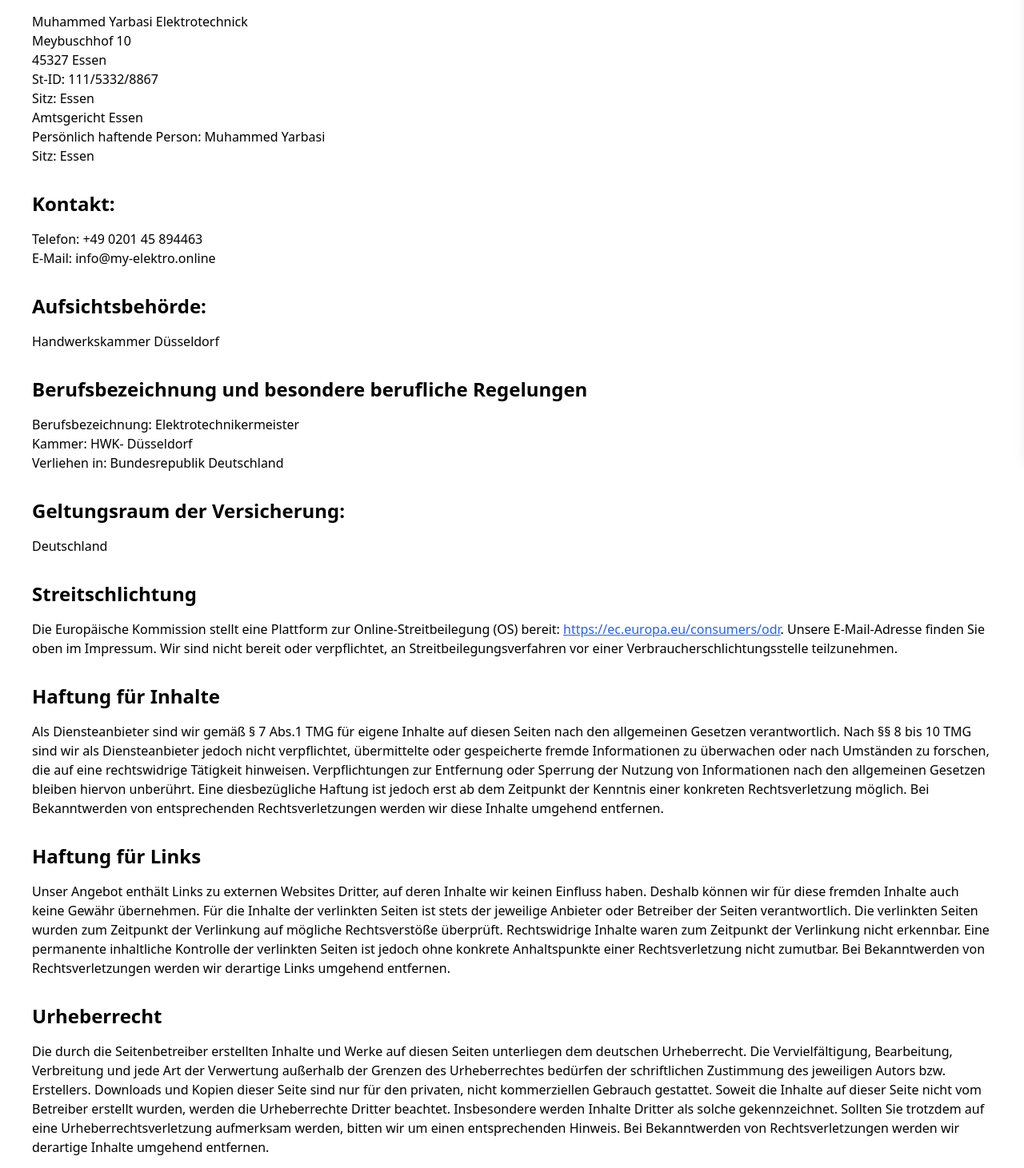
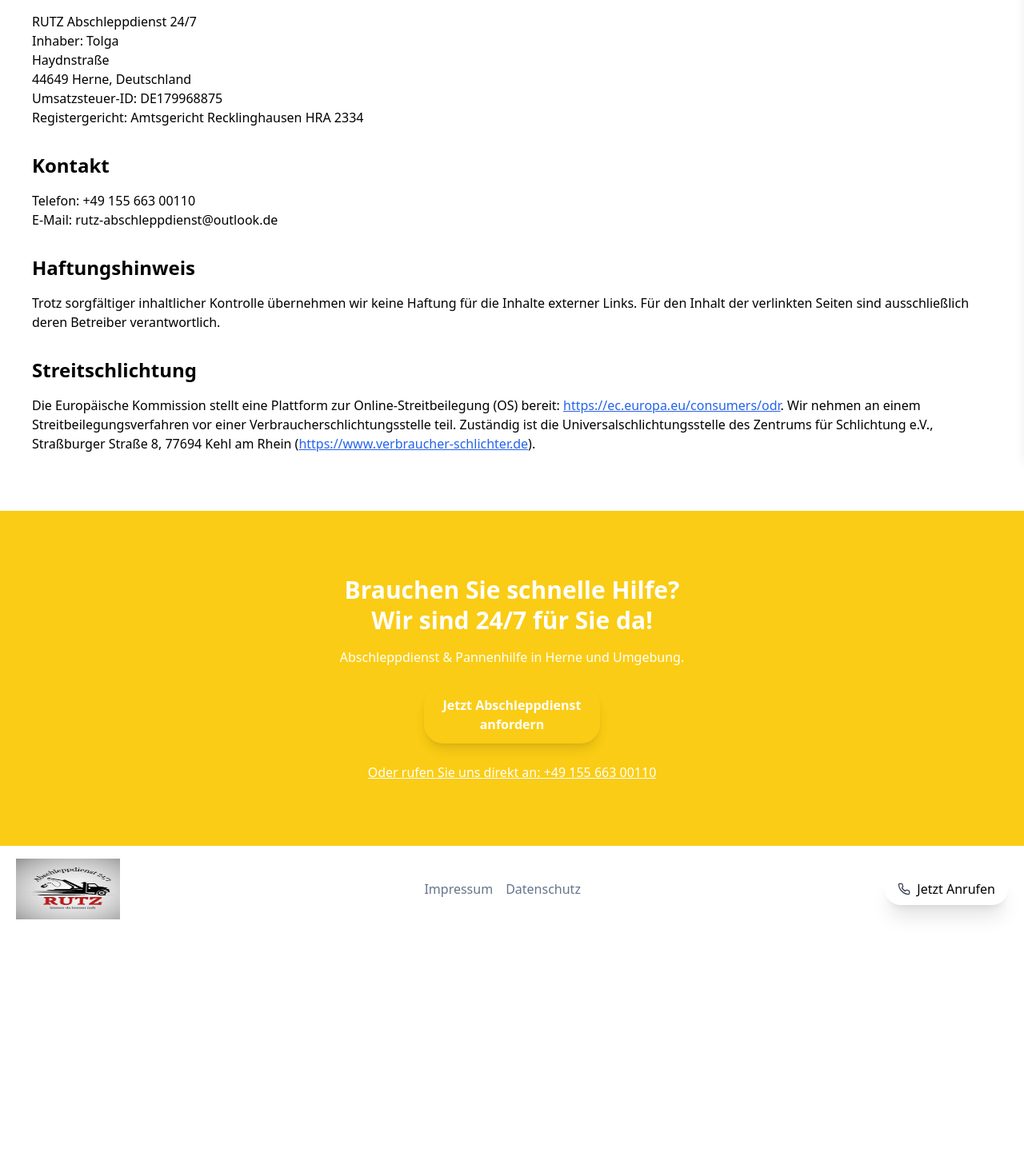
Before and after one commit to MehmetKaldirim/rutz-abschlepp-dienst, a React (Vite) app in the folder client/: page /impressum in a window 1280 px wide. Shown: the part 229-1690 px from the top of the page at 80% size. After the commit the page ends 1395 px from the top, so only its background shows below. Built offline with nearby package versions, Linux system fonts and the light colour scheme.

Commit message:
CTA Düzenlendi

```diff
--- a/client/src/components/CTA.jsx
+++ b/client/src/components/CTA.jsx
@@ -6,16 +6,27 @@
     <div className="bg-yellow-400 py-20 flex items-center justify-center">
       <div className="text-center max-w-md mx-auto">
         {/* Heading */}
-        <h2 className="text-white text-3xl font-bold leading-tight mb-6">
-          Erzählen Sie uns von <br /> Ihren Plänen
+        <h2 className="text-white text-3xl font-bold leading-tight mb-4">
+          Brauchen Sie schnelle Hilfe? <br /> Wir sind 24/7 für Sie da!
         </h2>
+        <p className="text-white mb-6">
+          Abschleppdienst & Pannenhilfe in Herne und Umgebung.
+        </p>
 
         {/* Button */}
         <Link to="/kontakt">
           <button className="bg-yellow-400 text-white font-semibold text-base py-3 px-6 rounded-3xl shadow-lg transition-colors duration-300 hover:bg-white hover:text-yellow-400">
-            Kostenloser Kostenvoranschlag <br /> anfordern
+            Jetzt Abschleppdienst <br /> anfordern
           </button>
         </Link>
+
+        {/* Alternatif olarak telefonla hızlı arama butonu */}
+        <a
+          href="tel:+4915566300110"
+          className="mt-6 inline-block text-white underline"
+        >
+          Oder rufen Sie uns direkt an: +49 155 663 00110
+        </a>
       </div>
     </div>
   );
--- a/client/src/components/Footer.jsx
+++ b/client/src/components/Footer.jsx
@@ -38,7 +38,7 @@
         <img
           src={logo}
           alt="Logo"
-          className="mx-auto md:mx-0 w-[180px] h-[76px] object-fill"
+          className="mx-auto md:mx-0 w-[130px] h-[76px] object-fill"
         />
       </div>
 
--- a/client/src/pages/Impressum.jsx
+++ b/client/src/pages/Impressum.jsx
@@ -7,41 +7,27 @@
 
       <section className="mb-8">
         <h2 className="text-2xl font-semibold mb-4">Angaben gemäß § 5 TMG</h2>
-        <p>Muhammed Yarbasi Elektrotechnick</p>
-        <p>Meybuschhof 10</p>
-        <p>45327 Essen</p>
-        <p>St-ID: 111/5332/8867</p>
-        <p>Sitz: Essen</p>
-        <p>Amtsgericht Essen</p>
-        <p>Persönlich haftende Person: Muhammed Yarbasi</p>
-        <p>Sitz: Essen</p>
+        <p>RUTZ Abschleppdienst 24/7</p>
+        <p>Inhaber: Tolga</p>
+        <p>Haydnstraße</p>
+        <p>44649 Herne, Deutschland</p>
+        <p>Umsatzsteuer-ID: DE179968875</p>
+        <p>Registergericht: Amtsgericht Recklinghausen HRA 2334</p>
       </section>
 
       <section className="mb-8">
-        <h2 className="text-2xl font-semibold mb-4">Kontakt:</h2>
-        <p>Telefon: +49 0201 45 894463</p>
-        <p>E-Mail: info@my-elektro.online</p>
+        <h2 className="text-2xl font-semibold mb-4">Kontakt</h2>
+        <p>Telefon: +49 155 663 00110</p>
+        <p>E-Mail: rutz-abschleppdienst@outlook.de</p>
       </section>
 
       <section className="mb-8">
-        <h2 className="text-2xl font-semibold mb-4">Aufsichtsbehörde:</h2>
-        <p>Handwerkskammer Düsseldorf</p>
-      </section>
-
-      <section className="mb-8">
-        <h2 className="text-2xl font-semibold mb-4">
-          Berufsbezeichnung und besondere berufliche Regelungen
-        </h2>
-        <p>Berufsbezeichnung: Elektrotechnikermeister</p>
-        <p>Kammer: HWK- Düsseldorf</p>
-        <p>Verliehen in: Bundesrepublik Deutschland</p>
-      </section>
-
-      <section className="mb-8">
-        <h2 className="text-2xl font-semibold mb-4">
-          Geltungsraum der Versicherung:
-        </h2>
-        <p>Deutschland</p>
+        <h2 className="text-2xl font-semibold mb-4">Haftungshinweis</h2>
+        <p>
+          Trotz sorgfältiger inhaltlicher Kontrolle übernehmen wir keine Haftung
+          für die Inhalte externer Links. Für den Inhalt der verlinkten Seiten
+          sind ausschließlich deren Betreiber verantwortlich.
+        </p>
       </section>
 
       <section className="mb-8">
@@ -52,64 +38,24 @@
           <a
             href="https://ec.europa.eu/consumers/odr"
             className="text-blue-600 underline"
+            target="_blank"
+            rel="noopener noreferrer"
           >
             https://ec.europa.eu/consumers/odr
           </a>
-          . Unsere E-Mail-Adresse finden Sie oben im Impressum. Wir sind nicht
-          bereit oder verpflichtet, an Streitbeilegungsverfahren vor einer
-          Verbraucherschlichtungsstelle teilzunehmen.
-        </p>
-      </section>
-
-      <section className="mb-8">
-        <h2 className="text-2xl font-semibold mb-4">Haftung für Inhalte</h2>
-        <p>
-          Als Diensteanbieter sind wir gemäß § 7 Abs.1 TMG für eigene Inhalte
-          auf diesen Seiten nach den allgemeinen Gesetzen verantwortlich. Nach
-          §§ 8 bis 10 TMG sind wir als Diensteanbieter jedoch nicht
-          verpflichtet, übermittelte oder gespeicherte fremde Informationen zu
-          überwachen oder nach Umständen zu forschen, die auf eine rechtswidrige
-          Tätigkeit hinweisen. Verpflichtungen zur Entfernung oder Sperrung der
-          Nutzung von Informationen nach den allgemeinen Gesetzen bleiben
-          hiervon unberührt. Eine diesbezügliche Haftung ist jedoch erst ab dem
-          Zeitpunkt der Kenntnis einer konkreten Rechtsverletzung möglich. Bei
-          Bekanntwerden von entsprechenden Rechtsverletzungen werden wir diese
-          Inhalte umgehend entfernen.
-        </p>
-      </section>
-
-      <section className="mb-8">
-        <h2 className="text-2xl font-semibold mb-4">Haftung für Links</h2>
-        <p>
-          Unser Angebot enthält Links zu externen Websites Dritter, auf deren
-          Inhalte wir keinen Einfluss haben. Deshalb können wir für diese
-          fremden Inhalte auch keine Gewähr übernehmen. Für die Inhalte der
-          verlinkten Seiten ist stets der jeweilige Anbieter oder Betreiber der
-          Seiten verantwortlich. Die verlinkten Seiten wurden zum Zeitpunkt der
-          Verlinkung auf mögliche Rechtsverstöße überprüft. Rechtswidrige
-          Inhalte waren zum Zeitpunkt der Verlinkung nicht erkennbar. Eine
-          permanente inhaltliche Kontrolle der verlinkten Seiten ist jedoch ohne
-          konkrete Anhaltspunkte einer Rechtsverletzung nicht zumutbar. Bei
-          Bekanntwerden von Rechtsverletzungen werden wir derartige Links
-          umgehend entfernen.
-        </p>
-      </section>
-
-      <section className="mb-8">
-        <h2 className="text-2xl font-semibold mb-4">Urheberrecht</h2>
-        <p>
-          Die durch die Seitenbetreiber erstellten Inhalte und Werke auf diesen
-          Seiten unterliegen dem deutschen Urheberrecht. Die Vervielfältigung,
-          Bearbeitung, Verbreitung und jede Art der Verwertung außerhalb der
-          Grenzen des Urheberrechtes bedürfen der schriftlichen Zustimmung des
-          jeweiligen Autors bzw. Erstellers. Downloads und Kopien dieser Seite
-          sind nur für den privaten, nicht kommerziellen Gebrauch gestattet.
-          Soweit die Inhalte auf dieser Seite nicht vom Betreiber erstellt
-          wurden, werden die Urheberrechte Dritter beachtet. Insbesondere werden
-          Inhalte Dritter als solche gekennzeichnet. Sollten Sie trotzdem auf
-          eine Urheberrechtsverletzung aufmerksam werden, bitten wir um einen
-          entsprechenden Hinweis. Bei Bekanntwerden von Rechtsverletzungen
-          werden wir derartige Inhalte umgehend entfernen.
+          . Wir nehmen an einem Streitbeilegungsverfahren vor einer
+          Verbraucherschlichtungsstelle teil. Zuständig ist die
+          Universalschlichtungsstelle des Zentrums für Schlichtung e.V.,
+          Straßburger Straße 8, 77694 Kehl am Rhein (
+          <a
+            href="https://www.verbraucher-schlichter.de"
+            className="text-blue-600 underline"
+            target="_blank"
+            rel="noopener noreferrer"
+          >
+            https://www.verbraucher-schlichter.de
+          </a>
+          ).
         </p>
       </section>
     </div>
```
